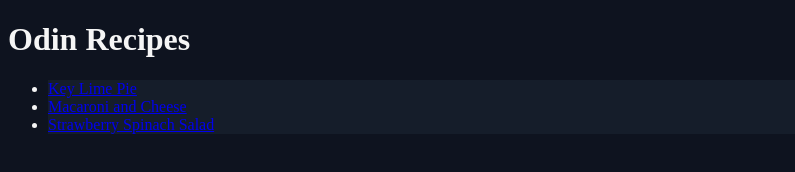
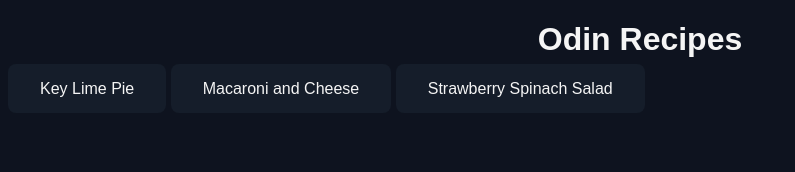
Before and after one commit to Mujanov3737/Recipes-Page, a plain HTML site: page index.html in a window 1280 px wide. Shown: the whole page, without its empty margins (0-795 px from the left). Drawn offline with Linux system fonts and the light colour scheme.

Commit message:
Update style of links on homepage

```diff
--- a/index.html
+++ b/index.html
@@ -6,11 +6,9 @@
         <link rel="stylesheet" href="styles.css">
     </head>
     <body>
-        <h1>Odin Recipes</h1>
-        <ul>
-            <li><a href="./recipes/keylimepie.html">Key Lime Pie</a></li>
-            <li><a href="./recipes/macaroni.html">Macaroni and Cheese</a></li>
-            <li><a href="./recipes/strawberrysalad.html">Strawberry Spinach Salad</a></li>
-        </ul>
+        <h1 style="text-align:center">Odin Recipes</h1>
+            <a class="lnk_btn" href="./recipes/keylimepie.html">Key Lime Pie</a>
+            <a class="lnk_btn" href="./recipes/macaroni.html">Macaroni and Cheese</a>
+            <a class="lnk_btn" href="./recipes/strawberrysalad.html">Strawberry Spinach Salad</a>
     </body>
 </html>
--- a/styles.css
+++ b/styles.css
@@ -1,6 +1,7 @@
 html {
     background-color: rgb(14,19,31);
     color:whitesmoke;
+    font-family: Arial, Helvetica, sans-serif
 }
 
 li,
@@ -13,3 +14,13 @@ img {
     width: 500px;
     border: 3px solid orange;
 }
+
+.lnk_btn {
+    border-radius: 8px;
+    font-size: 16px;
+    text-align: center;
+    text-decoration: none;
+    padding: 16px 32px;
+    background-color: rgb(21,29,42);
+    color:whitesmoke;
+}
```
